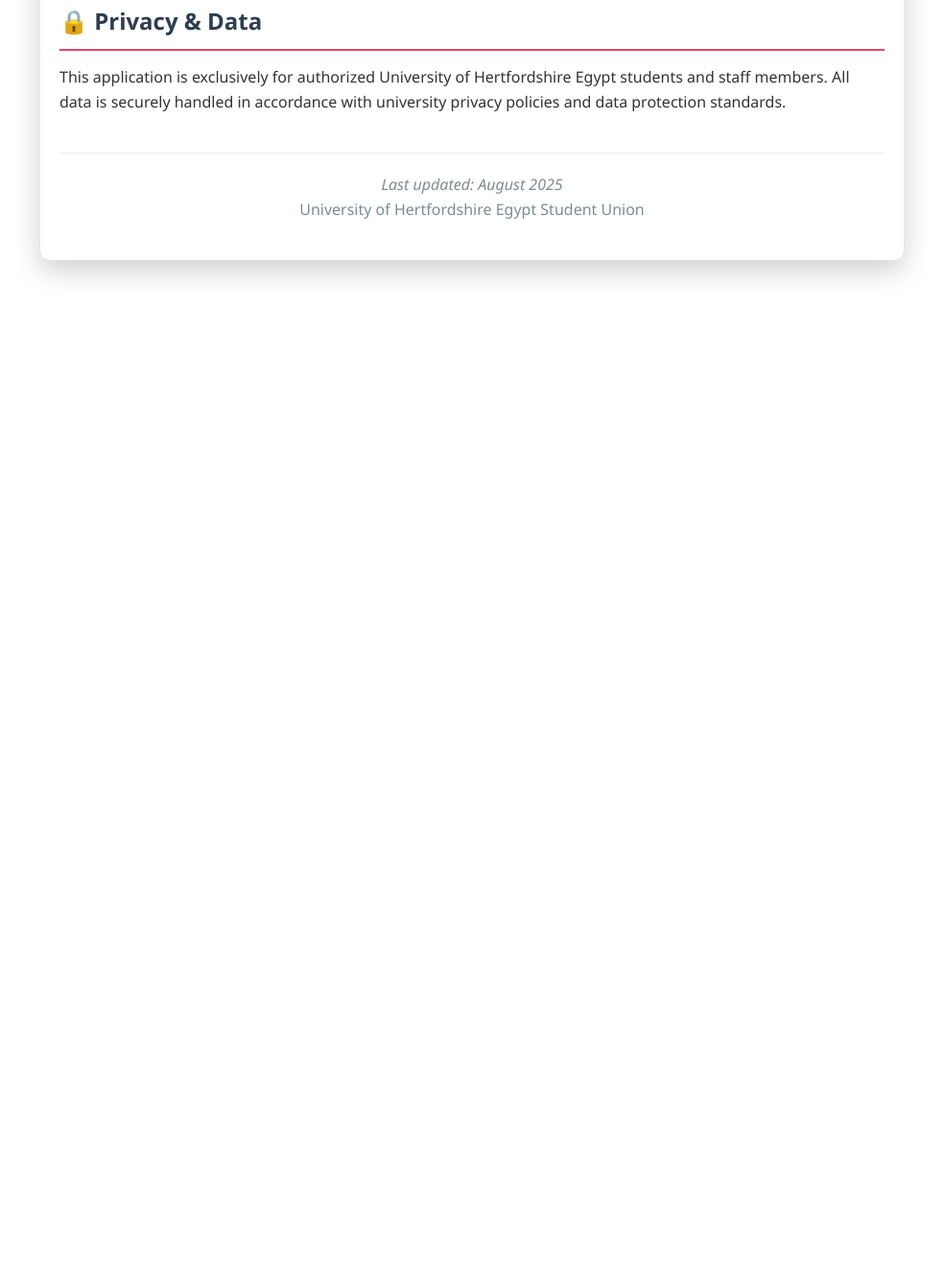
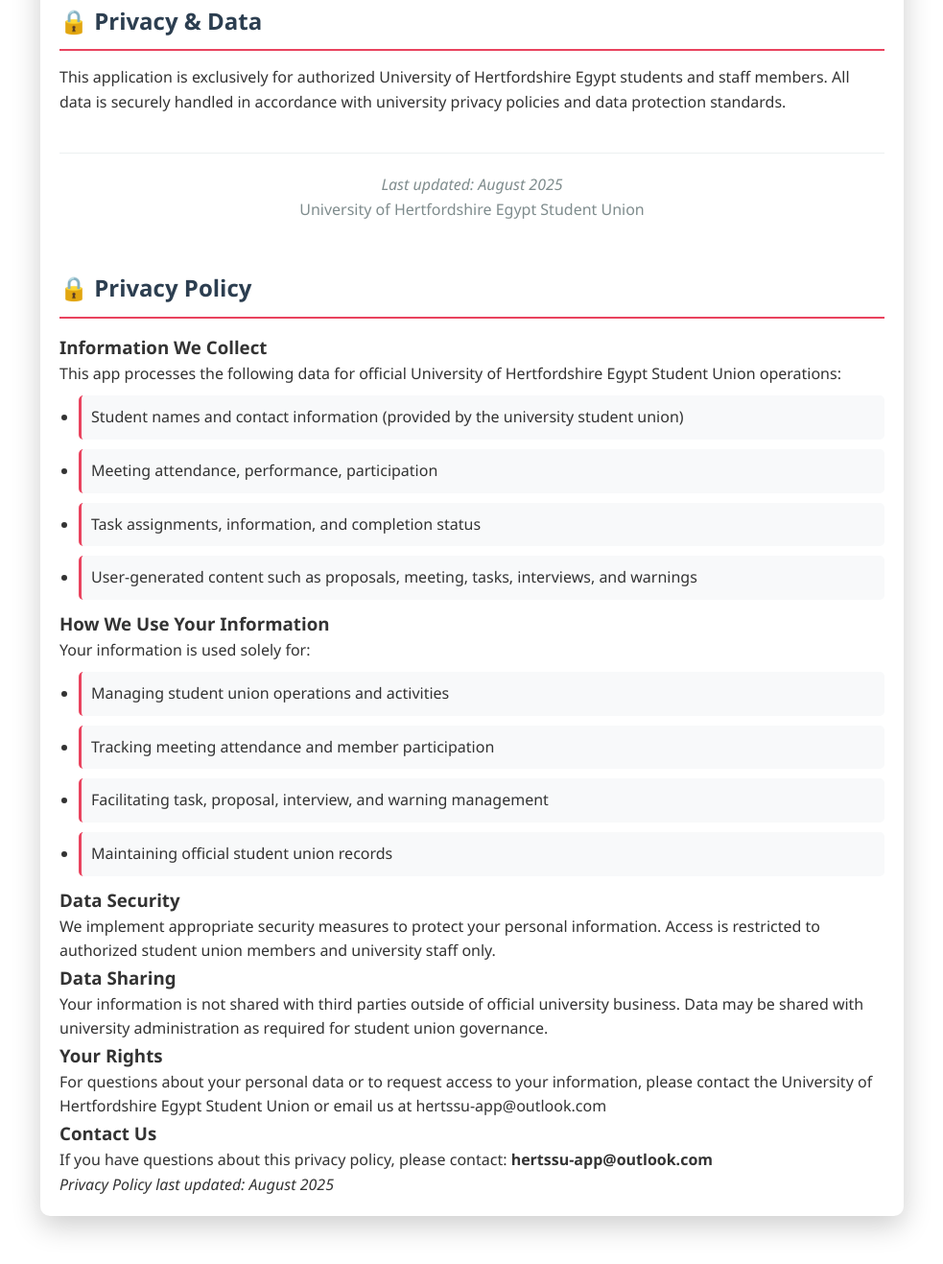
Before and after one commit to hesh12388/hertfordshire-student-union-support, a plain HTML site: page index.html in a window 1280 px wide. Shown: the part 921-2238 px from the top of the page at 96% size, without its empty margins (148-1131 px from the left). Before the commit the page ends 1242 px from the top, so only its background shows below. Drawn offline with Linux system fonts and the light colour scheme.

Commit message:
Add privacy policy to index.html
Added a comprehensive privacy policy section detailing data collection, usage, security, sharing, and user rights.

```diff
--- a/index.html
+++ b/index.html
@@ -121,6 +121,40 @@
             <p><em>Last updated: August 2025</em></p>
             <p>University of Hertfordshire Egypt Student Union</p>
         </div>
+
+        <h2>🔒 Privacy Policy</h2>
+
+        <h3>Information We Collect</h3>
+        <p>This app processes the following data for official University of Hertfordshire Egypt Student Union operations:</p>
+        <ul>
+            <li>Student names and contact information (provided by the university student union)</li>
+            <li>Meeting attendance, performance, participation</li>
+            <li>Task assignments, information, and completion status</li>
+            <li>User-generated content such as proposals, meeting, tasks, interviews, and warnings</li>
+        </ul>
+
+        <h3>How We Use Your Information</h3>
+        <p>Your information is used solely for:</p>
+        <ul>
+            <li>Managing student union operations and activities</li>
+            <li>Tracking meeting attendance and member participation</li>
+            <li>Facilitating task, proposal, interview, and warning management</li>
+            <li>Maintaining official student union records</li>
+        </ul>
+
+        <h3>Data Security</h3>
+        <p>We implement appropriate security measures to protect your personal information. Access is restricted to authorized student union members and university staff only.</p>
+
+        <h3>Data Sharing</h3>
+        <p>Your information is not shared with third parties outside of official university business. Data may be shared with university administration as required for student union governance.</p>
+
+        <h3>Your Rights</h3>
+        <p>For questions about your personal data or to request access to your information, please contact the University of Hertfordshire Egypt Student Union or email us at hertssu-app@outlook.com</p>
+
+        <h3>Contact Us</h3>
+        <p>If you have questions about this privacy policy, please contact: <strong>hertssu-app@outlook.com</strong></p>
+
+        <p><em>Privacy Policy last updated: August 2025</em></p>
     </div>
 </body>
 </html>
```
